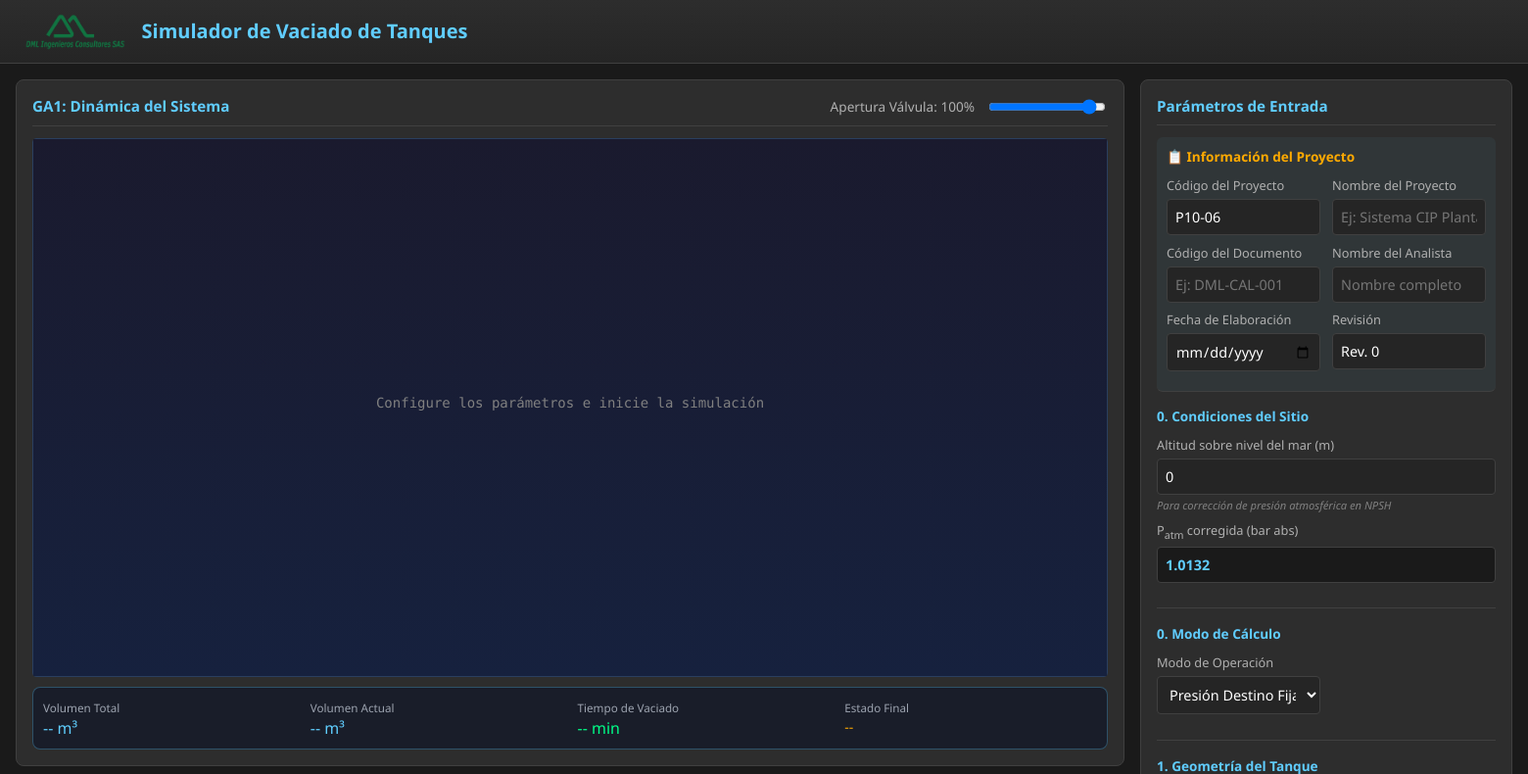
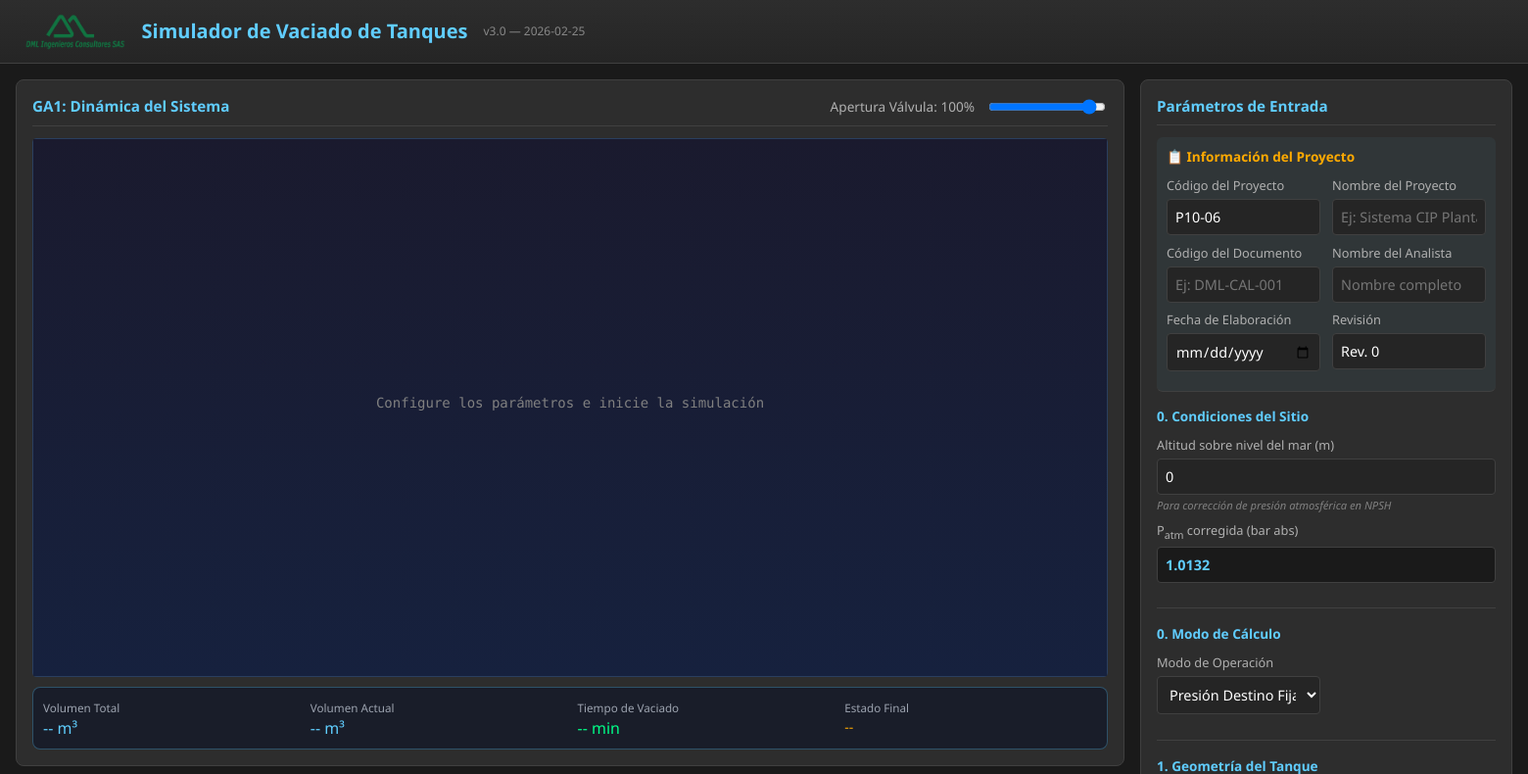
Before and after one commit to INGENDESING/DML-TANK-DRAIN-V1, a Flask app: page / in a window 1560 px wide. Shown: the top 790 px of the page at 98% size. Run offline with Flask 3, Linux system fonts and the light colour scheme; some libraries are stand-ins or nearby versions.

Commit message:
Agregar versión y fecha (v3.0 — 2026-02-25) en el encabezado
https://claude.ai/code/session_01R3gTcVNVm8KpbRK5oTx1mN

```diff
--- a/app/static/css/style.css
+++ b/app/static/css/style.css
@@ -69,6 +69,12 @@ body {
     font-weight: 600;
     margin: 0;
     color: var(--accent-color);
+}
+
+.brand-version {
+    font-size: 0.75rem;
+    color: #888;
+    font-weight: 400;
 }
 
 /* Main Content */
--- a/app/templates/index.html
+++ b/app/templates/index.html
@@ -22,6 +22,7 @@
                 <img src="{{ url_for('static', filename='img/LOGO DML INGENIEROS.png') }}" alt="DML Logo"
                     class="brand-logo">
                 <h1 class="brand-title">Simulador de Vaciado de Tanques</h1>
+                <span class="brand-version">v3.0 — 2026-02-25</span>
             </div>
         </header>
 
```
